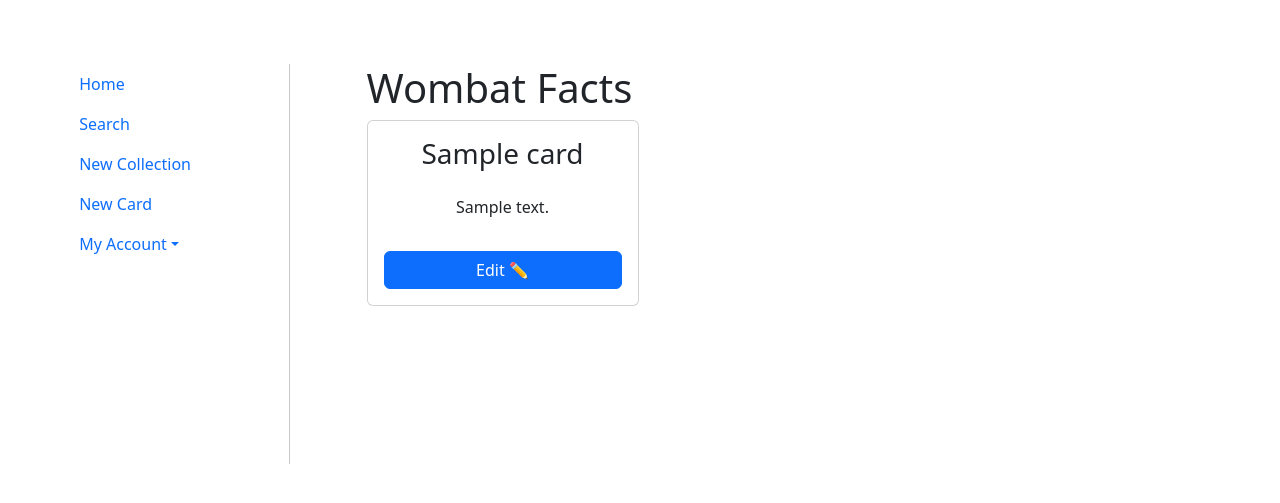
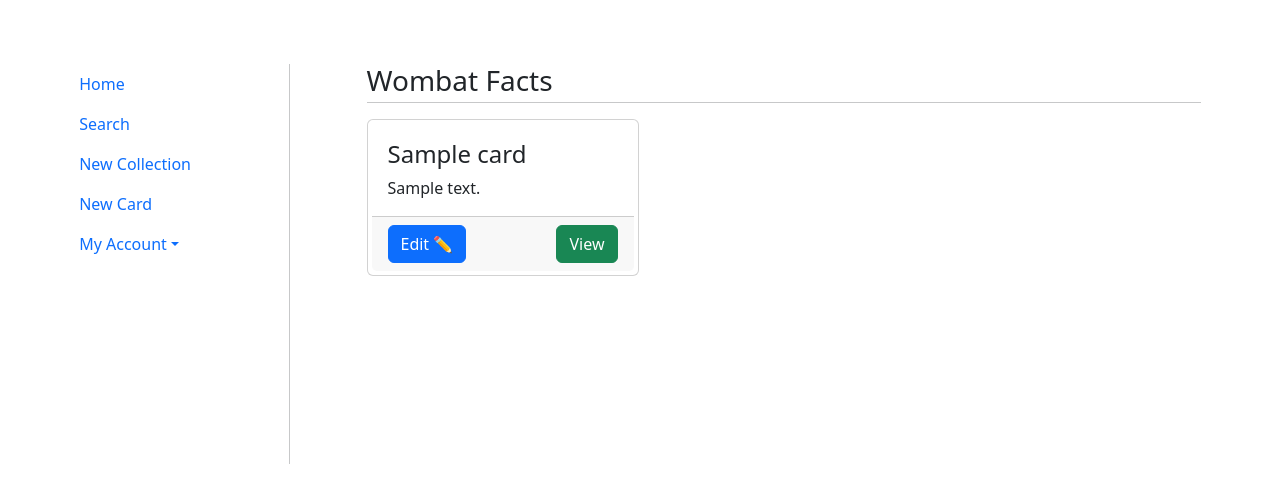
Before and after one commit to UCBX-2024-Team-Wombat/P2-Digidex, a Node server app: page /collection/1 in a window 1280 px wide; the page is wider, and only the part inside the window is pictured. Shown: the top 503 px of that part. Run offline with Node 20, Linux system fonts and the light colour scheme; data comes from the database, SQL or seed files in the repository; tables that the repository leaves empty hold one stand-in row (values such as "Sample post"); data that the repository does not hold is empty; some libraries are stand-ins or nearby versions.

Commit message:
Standardize card size, resolve content overflow, add view button

```diff
--- a/views/cards-dashboard.handlebars
+++ b/views/cards-dashboard.handlebars
@@ -1,36 +1,37 @@
-<h1>{{title}}</h1>
+<h3 class="mb-1">{{title}}</h3>
+<hr class="mt-1 mb-3">
+
 {{> card-modal}}
 
 <div class="container">
     <div class= "d-flex row gap-2 row-cols-1 row-cols-sm-2 row-cols-md-3 row-cols-lg-4">
-
         {{#each cards as |card|}}
-    <div class="card flex-md-fill p-3 text-center" style="width: 100%; max-width: 17rem; overflow: hidden; ">
-        <h3>{{card.title}}</h3>
-        <p class="card-body" style="object-fit: cover;">{{{card.description}}}</p>
-        <button type="button" class="btn btn-primary font-size: 10px edit-card" id="myBtn" data-id="{{@index}}">Edit
-            ✏️</button>
-        <!--button type="button" class="btn btn-primary font-size: 10px edit-card" id="myBtn" data-id="{{@index}}">Edit ✏️</button-->
-
-        <!-- an additional each loop <p>{{this.tags}}</p> -->
-        <!-- for each card, pass in the card tile -->
+        <div class="card flex-md-fill p-1" style="width: 100%; max-width: 17rem;">
+            <div class="card-body">
+                <h3 class="card-title" style="font-size: 1.5em;">{{card.title}}</h3>
+                <div class="overflow-hidden">
+                    <div class="card-text" style="max-height: 120px;">{{{card.markdown_description}}}</div>
+                </div>
+            </div>
+            <div class="card-footer">
+                <div class="d-flex justify-content-between">
+                <button type="button" class="btn btn-primary" id="button-edit" data-id="{{@index}}">Edit ✏️</button>
+                <button type="button" class="btn btn-success" id="button-view" data-id="{{card.id}}">View</button>
+                </div>
+            </div>
         </div>
         {{/each}}
     </div>
 </div>
-
-
-
-
 <script>
     function editCard(cardIndex) {
-        //const cards = JSON.parse ("{{{ json cards }}}");
         const cards = {{{ json cards }}};
-    console.log(cards[cardIndex]);
-    const collectionName = document.getElementById("collection-name");
-    const collectionDesc = document.getElementById("collection-desc");
-    collectionName.value = cards[cardIndex].title;
-    collectionDesc.value = cards[cardIndex].description;
+        const cardTitle = document.getElementById("modal-card-title");
+        const cardDescription = document.getElementById("modal-card-description");
+        const cardMarkdown = document.getElementById('modal-card-markdown');
+        cardTitle.value = cards[cardIndex].title;
+        cardDescription.value = cards[cardIndex].description;
+        cardMarkdown.innerHTML = cards[cardIndex].markdown_description;
         document.getElementById("myModal").setAttribute("data-id", cards[cardIndex].id);
     };
 
@@ -39,17 +40,43 @@
         const modal = new bootstrap.Modal(document.getElementById("myModal"));
         modal.show();
     }
-    document.querySelectorAll(".edit-card").forEach(function (button, index) {
+
+    document.querySelectorAll("#button-edit").forEach(function (button, index) {
         button.addEventListener("click", function () {
             openCardModal(index);
         })
+    });
+
+    document.querySelectorAll("#button-view").forEach(function (button, index) {
+        button.addEventListener("click", function () {
+            window.location = `/card/${button.dataset.id}`;
+        })
+    })
+
+    document.addEventListener('input', async (event) => {
+
+        if(event.target.id == 'modal-card-description'){
+
+            const santizedMarkdown = await fetch('/api/card/parse-markdown', {
+                method: 'POST',
+                body: JSON.stringify({value: event.target.value}),
+                headers: {'Content-Type': 'application/json'}
+            });
+
+            if(santizedMarkdown.ok){
+                document.getElementById('modal-card-markdown').innerHTML = await santizedMarkdown.json();
+            }
+        }
+
     })
 
     const submitBtn = document.getElementById("save-card");
-        submitBtn.addEventListener("click", async function () {
+
+    submitBtn.addEventListener("click", async function (event) {
+        event.preventDefault();
         const id = document.getElementById("myModal").getAttribute("data-id");
-            const title = document.getElementById ("collection-name").value;
-            const description = document.getElementById ("collection-desc").value;
+        const title = document.getElementById ("modal-card-title").value;
+        const description = document.getElementById ("modal-card-description").value;
         const response = await fetch(`/api/card/update/${id}`, {
             method: "POST",
             body: JSON.stringify({id, title, description}),
@@ -62,28 +89,5 @@
         else {
             console.log('something went wrong');
         }
-        })
-
-
-    /*document.getElementById('saveButton').addEventListener('click', function () {
-        const updatedInfo = document.getElementById('updatedInfo').value;
-
-        // Save the updated information (e.g., to localStorage)
-        localStorage.setItem('infoKey', updatedInfo);
-
-        // Close the modal
-        document.getElementById('updateModal').style.display = 'none';
-
-        // Optionally refresh the display
-        displayUpdatedInfo();
     });
-
-    function displayUpdatedInfo() {
-        const info = localStorage.getItem('infoKey');
-        // Update the UI with the new information
-        document.getElementById('infoDisplay').innerText = info;
-    }*/
-
-
-
 </script>
```
Lines whose indentation alone changed are shown as unchanged.
